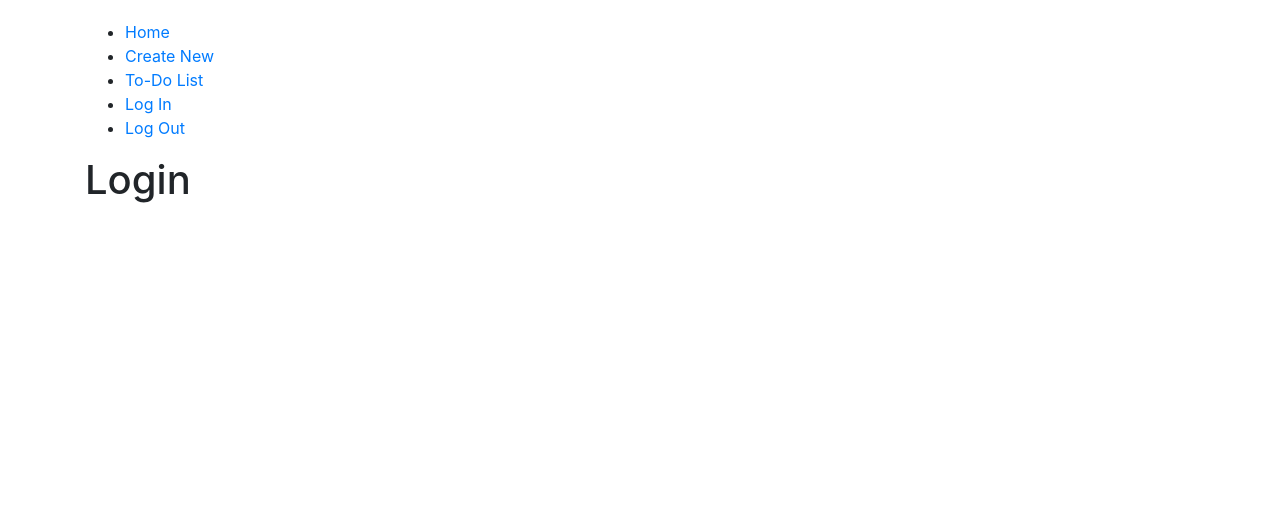
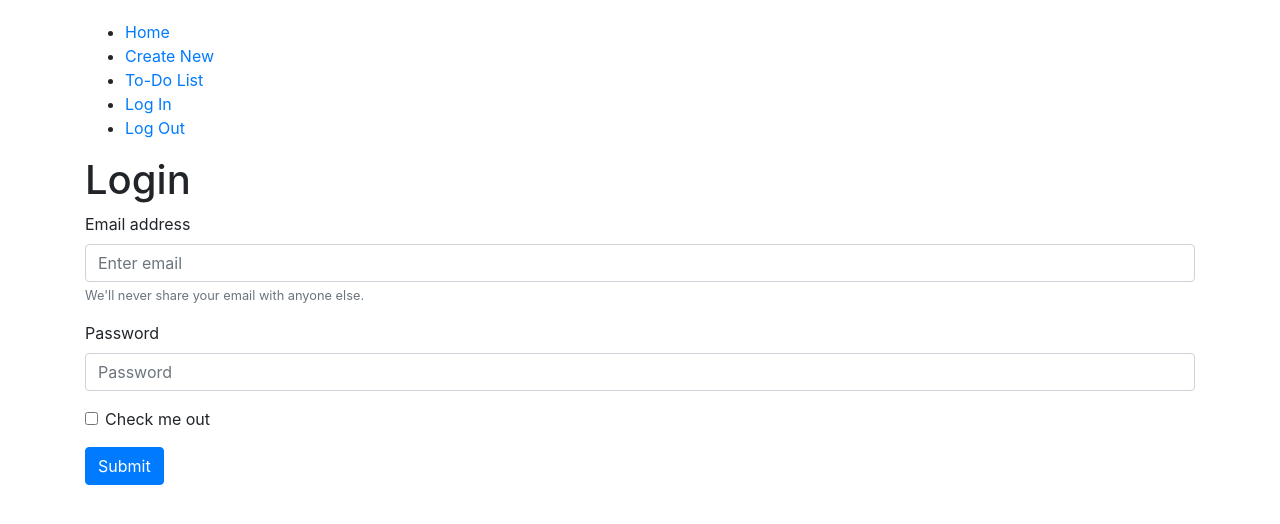
Before and after one commit to TimBiden/todo-react, a React (Create React App) app: page /login in a window 1280 px wide. Shown: the top 524 px of the page. Built offline with nearby package versions, Linux system fonts and the light colour scheme.

Commit message:
Form from Bootstrap. With React fixes.

```diff
--- a/src/components/loginForm.jsx
+++ b/src/components/loginForm.jsx
@@ -2,7 +2,49 @@
 
 class LoginForm extends Component {
   render() {
-    return <h1>Login</h1>;
+    return (
+      <div>
+        <h1>Login</h1>
+
+        <form>
+          <div className="form-group">
+            <label htmlFor="exampleInputEmail1">Email address</label>
+            <input
+              type="email"
+              className="form-control"
+              id="exampleInputEmail1"
+              aria-describedby="emailHelp"
+              placeholder="Enter email"
+            />
+            <small id="emailHelp" className="form-text text-muted">
+              We'll never share your email with anyone else.
+            </small>
+          </div>
+          <div className="form-group">
+            <label htmlFor="exampleInputPassword1">Password</label>
+            <input
+              type="password"
+              className="form-control"
+              id="exampleInputPassword1"
+              placeholder="Password"
+            />
+          </div>
+          <div className="form-group form-check">
+            <input
+              type="checkbox"
+              className="form-check-input"
+              id="exampleCheck1"
+            />
+            <label className="form-check-label" htmlFor="exampleCheck1">
+              Check me out
+            </label>
+          </div>
+          <button type="submit" className="btn btn-primary">
+            Submit
+          </button>
+        </form>
+      </div>
+    );
   }
 }
 
```
